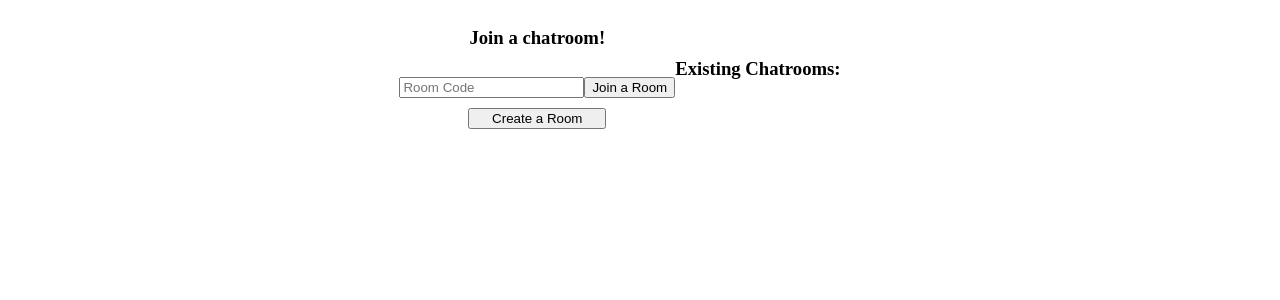
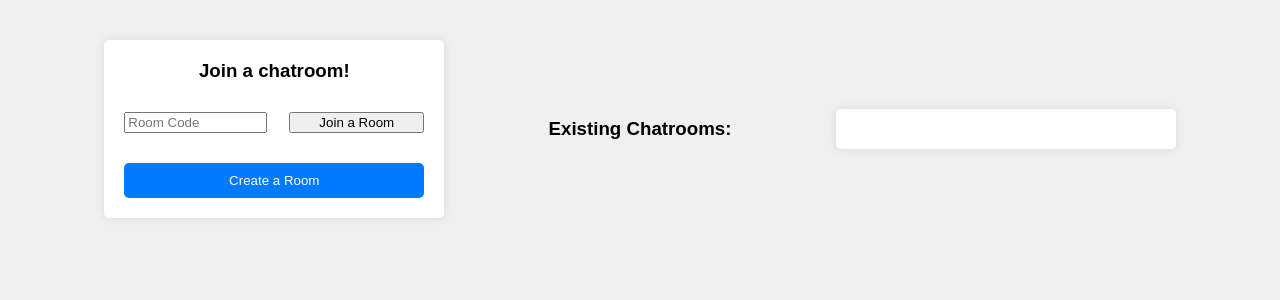
Before and after one commit to Ctc8/FlappyChat, a Flask app: page /chat in a window 1280 px wide. Shown: the top 300 px of the page. Run offline with Flask 3, Linux system fonts and the light colour scheme; some libraries are stand-ins or nearby versions.

Commit message:
Update style.css

```diff
--- a/static/style.css
+++ b/static/style.css
@@ -71,17 +71,80 @@
 }
 
 
-
-.other-user {
-    text-align: left;
-    color: blue;
+body {
+    font-family: Arial, sans-serif;
+    margin: 0;
+    padding: 0;
+    background-color: #f0f0f0;
 }
 
-.current-user {
-    text-align: right;
+.buttons {
+    width: 300px;
+    margin: 40px auto;
+    padding: 20px;
+    background-color: #fff;
+    border-radius: 5px;
+    box-shadow: 0px 0px 10px 0px rgba(0,0,0,0.1);
+}
+
+.buttons h3 {
+    margin: 0 0 20px 0;
+    text-align: center;
+}
+
+.buttons .join {
+    display: flex;
+    justify-content: space-between;
+    margin-bottom: 20px;
+}
+
+.buttons .join input,
+.buttons .join button {
+    width: 45%;
+}
+
+.buttons .create-btn {
+    width: 100%;
+    padding: 10px;
+    background-color: #007BFF;
+    color: #fff;
+    border: none;
+    border-radius: 5px;
+    cursor: pointer;
+}
+
+.buttons .create-btn:hover {
+    background-color: #0056b3;
+}
+
+.buttons ul {
+    color: red;
+    list-style-type: none;
+    padding: 0;
+}
+
+h3 {
+    margin: 20px 0;
+    text-align: center;
+}
+
+ul {
+    width: 300px;
+    margin: 0 auto;
+    padding: 20px;
+    background-color: #fff;
+    border-radius: 5px;
+    box-shadow: 0px 0px 10px 0px rgba(0,0,0,0.1);
+}
+
+ul li {
+    margin-bottom: 10px;
+}
+
+ul li:last-child {
+    margin-bottom: 0;
+}
+
+.user-left {
     color: red;
 }
-
-#message-form {
-    float: right;
-}
```
